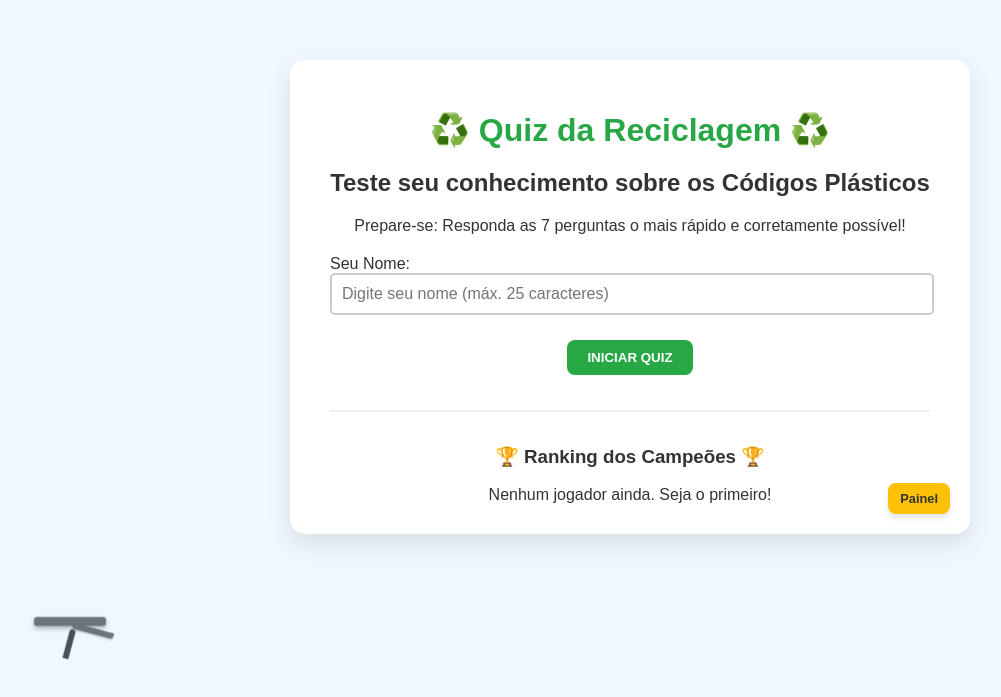
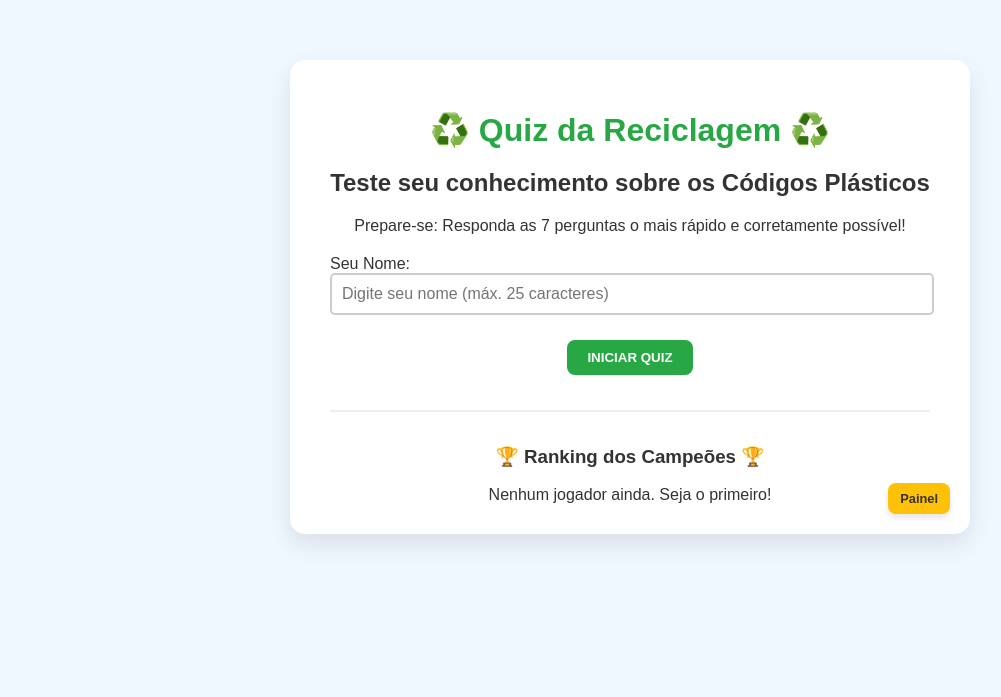
Before and after one commit to caioalphasigma/quizp, a plain HTML site: page index.html in a window 1280 px wide. Shown: the part 103-800 px from the top of the page, without its empty margins (10-1011 px from the left). Drawn offline with Linux system fonts and the light colour scheme.

Commit message:
index.html

```diff
--- a/index.html
+++ b/index.html
@@ -82,12 +82,6 @@
         </div>
     </div>
 
-    <div id="phone-stand">
-        <div class="stand-base"></div>
-        <div class="stand-pillar"></div>
-        <div class="stand-holder"></div>
-    </div>
-
     <script src="script.js"></script>
 </body>
 </html>
```
